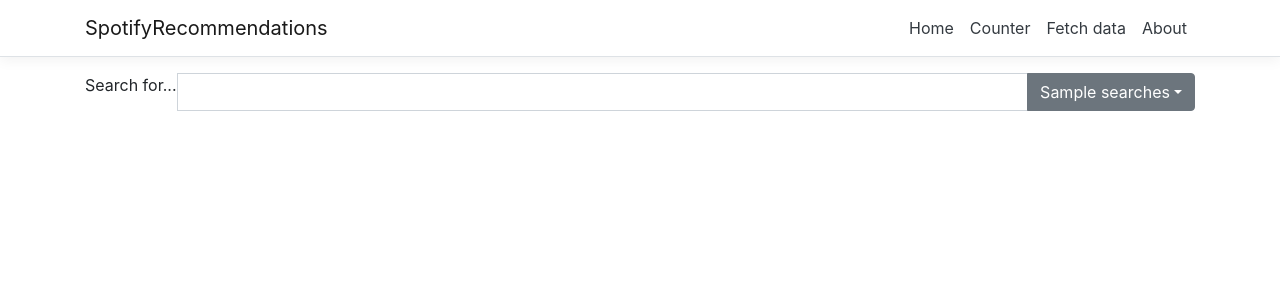
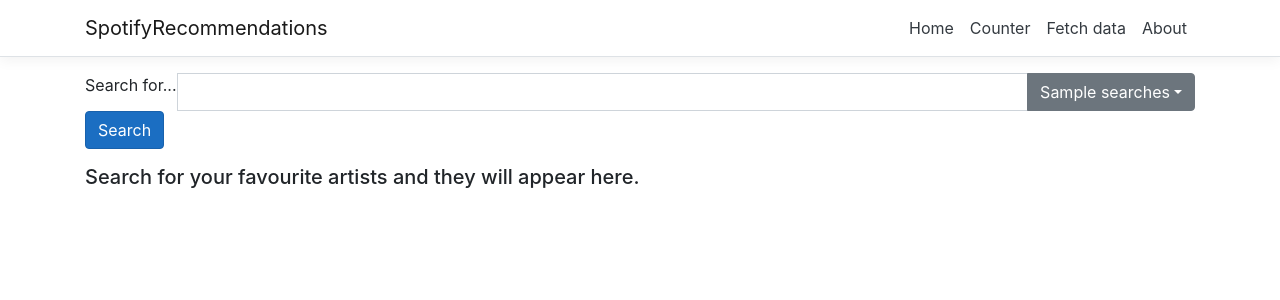
Before and after one commit to sdbip/StarRepublic, a React (Create React App) app in the folder SpotifyRecommendations/ClientApp/: page / in a window 1280 px wide. Shown: the top 300 px of the page. Built offline with nearby package versions, Linux system fonts and the light colour scheme.

Commit message:
Add fake search results

```diff
--- a/SpotifyRecommendations/ClientApp/src/components/Home.js
+++ b/SpotifyRecommendations/ClientApp/src/components/Home.js
@@ -1,5 +1,5 @@
 import React, { useState } from 'react';
-import { DropdownItem, DropdownMenu, DropdownToggle, Input, InputGroup, InputGroupButtonDropdown, Label } from 'reactstrap';
+import { Button, DropdownItem, DropdownMenu, DropdownToggle, Fade, Form, Input, InputGroup, InputGroupButtonDropdown, Label, ListGroup, ListGroupItem } from 'reactstrap';
 
 const sampleArtists = [
 	'Bon Jovi',
@@ -11,17 +11,23 @@
 
 export const Home = () => {
 	const [dropdownOpen, setDropdownOpen] = useState(false);
+	const [resultsVisible, setResultsVisible] = useState(false);
 	const [searchTerm, setSearchTerm] = useState("");
 
-	const toggle = () => {
+	const toggleDropDown = () => {
 		setDropdownOpen(!dropdownOpen);
-	}
+	};
+
+	const search = () => {
+		setResultsVisible(true);
+	};
 
 	return (
+		<Form>
 			<InputGroup>
 				<Label for="search-term">Search for...</Label>
 				<Input type="text" name="searchTerm" id="search-term" value={searchTerm} />
-			<InputGroupButtonDropdown addonType="append" isOpen={dropdownOpen} toggle={toggle}>
+				<InputGroupButtonDropdown addonType="append" isOpen={dropdownOpen} toggle={toggleDropDown}>
 					<DropdownToggle caret>
 						Sample searches
 					</DropdownToggle>
@@ -30,5 +36,15 @@
 					</DropdownMenu>
 				</InputGroupButtonDropdown>
 			</InputGroup>
+			<Button color="primary" onClick={search}>Search</Button>
+			<Fade in={!resultsVisible} tag="h5" className="mt-3">
+				Search for your favourite artists and they will appear here.
+			</Fade>
+			<Fade in={resultsVisible} tag="h5" className="mt-3">
+				<ListGroup>{sampleArtists.map(artist =>
+					<ListGroupItem>{artist}</ListGroupItem>)}
+				</ListGroup>
+			</Fade>
+		</Form>
 	);
 }
```
Lines whose indentation alone changed are shown as unchanged.
